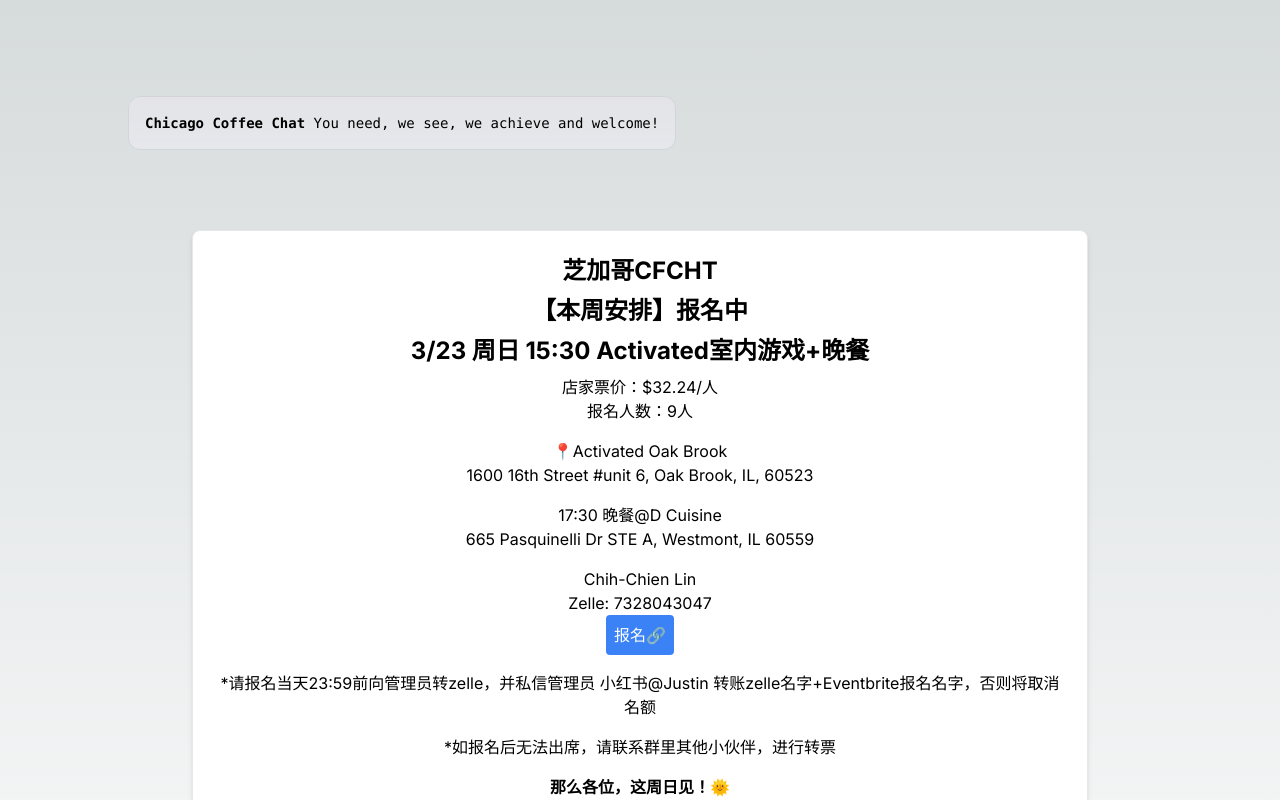
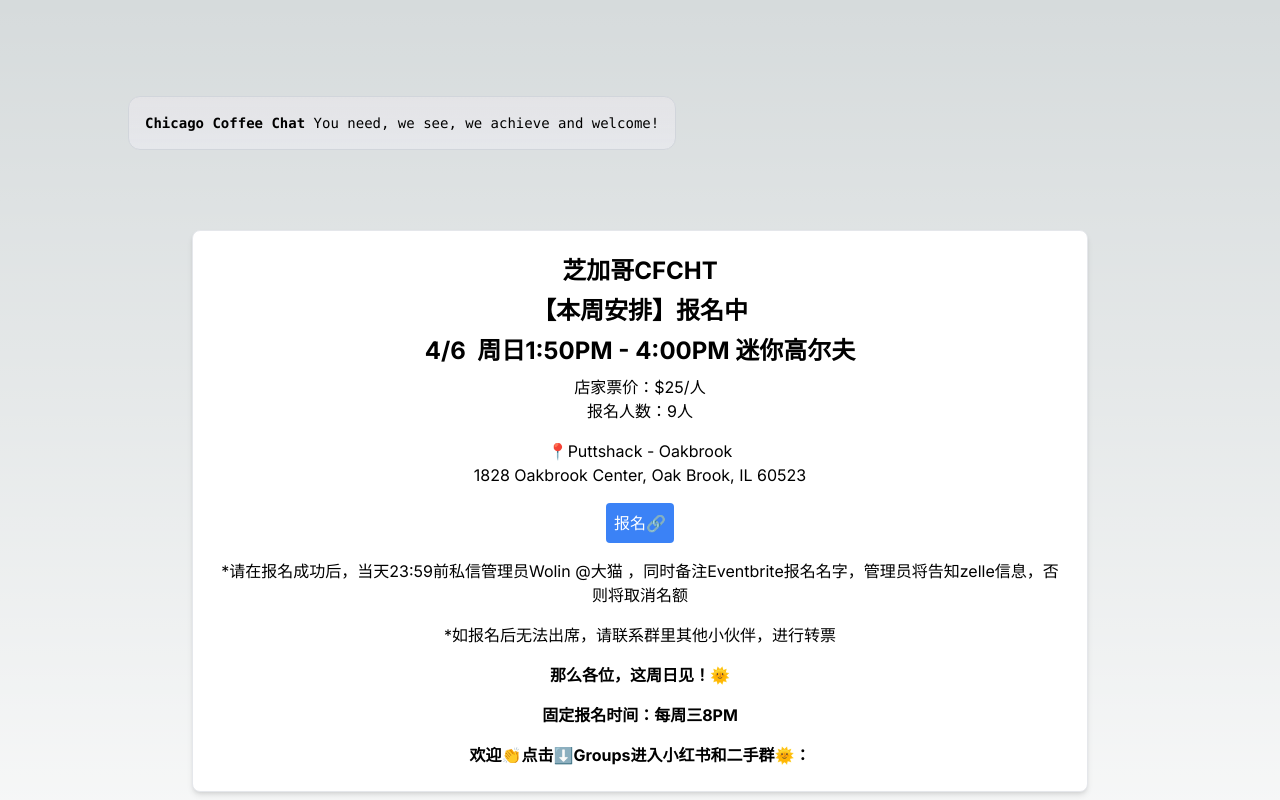
Before and after one commit to Brack-Wang/nextjs, a Next.js app: page / in a window 1280 px wide. Shown: the top 800 px of the page. Built offline with nearby package versions, Linux system fonts and the light colour scheme.

Commit message:
Update page.tsx

```diff
--- a/app/page.tsx
+++ b/app/page.tsx
@@ -23,16 +23,26 @@ export default function Home() {
       {/* TODO: Change the content for weekly events' information below */}
       {/* Event Details Replacement Start */}
         <h2 className="text-2xl font-bold mb-2">【本周安排】报名中</h2>
+        <h2 className="text-2xl font-bold mb-2">4/6  周日1:50PM - 4:00PM 迷你高尔夫</h2>
+        <p className="mb-4">店家票价：$25/人<br />报名人数：9人</p>
+        <p className="mb-4">📍Puttshack - Oakbrook<br />1828 Oakbrook Center, Oak Brook, IL 60523</p>
+        <a href="https://www.eventbrite.com/e/cfcht46-1250pm-400pm-tickets-1310612450119?aff=oddtdtcreator" target="_blank" className="inline-block bg-blue-500 text-white p-2 rounded hover:bg-blue-700 transition duration-300 ease-in-out">报名🔗</a>
+        <p className="mt-4">*请在报名成功后，当天23:59前私信管理员Wolin @大猫 ，同时备注Eventbrite报名名字，管理员将告知zelle信息，否则将取消名额</p>
+        <p className="mt-4">*如报名后无法出席，请联系群里其他小伙伴，进行转票</p>
+        <p className="mt-4 font-bold">那么各位，这周日见！🌞</p>
+        <p className="mt-4 font-bold">固定报名时间：每周三8PM</p>
+
+{/*         <h2 className="text-2xl font-bold mb-2">【本周安排】报名中</h2>
         <h2 className="text-2xl font-bold mb-2">3/23 周日 15:30 Activated室内游戏+晚餐</h2>
         <p className="mb-4">店家票价：$32.24/人<br />报名人数：9人</p>
         <p className="mb-4">📍Activated Oak Brook<br />1600 16th Street #unit 6, Oak Brook, IL, 60523</p>
         <p className="mb-4">17:30 晚餐@D Cuisine<br /> 665 Pasquinelli Dr STE A, Westmont, IL 60559</p>
         <p className="mt-4">Chih-Chien Lin<br />Zelle: 7328043047</p>
         <a href="https://www.eventbrite.com/e/cfcht323-330pm-activate-tickets-1295128828189?aff=oddtdtcreator" target="_blank" className="inline-block bg-blue-500 text-white p-2 rounded hover:bg-blue-700 transition duration-300 ease-in-out">报名🔗</a>
-        <p className="mt-4">*请报名当天23:59前向管理员转zelle，并私信管理员 小红书@Justin 转账zelle名字+Eventbrite报名名字，否则将取消名额</p>
+        <p className="mt-4">*请在EVTBT报名成功后，当天23:59前私信管理员小红书 @大猫 ，同时备注EVTBT报名名字，管理员将告知zelle信息，否则将取消名额</p>
         <p className="mt-4">*如报名后无法出席，请联系群里其他小伙伴，进行转票</p>
         <p className="mt-4 font-bold">那么各位，这周日见！🌞</p>
-        <p className="mt-4 font-bold">固定报名时间：每周三8PM</p>
+        <p className="mt-4 font-bold">固定报名时间：每周三8PM</p> */}
       {/* Event Details Replacement End */}
 
 
```
